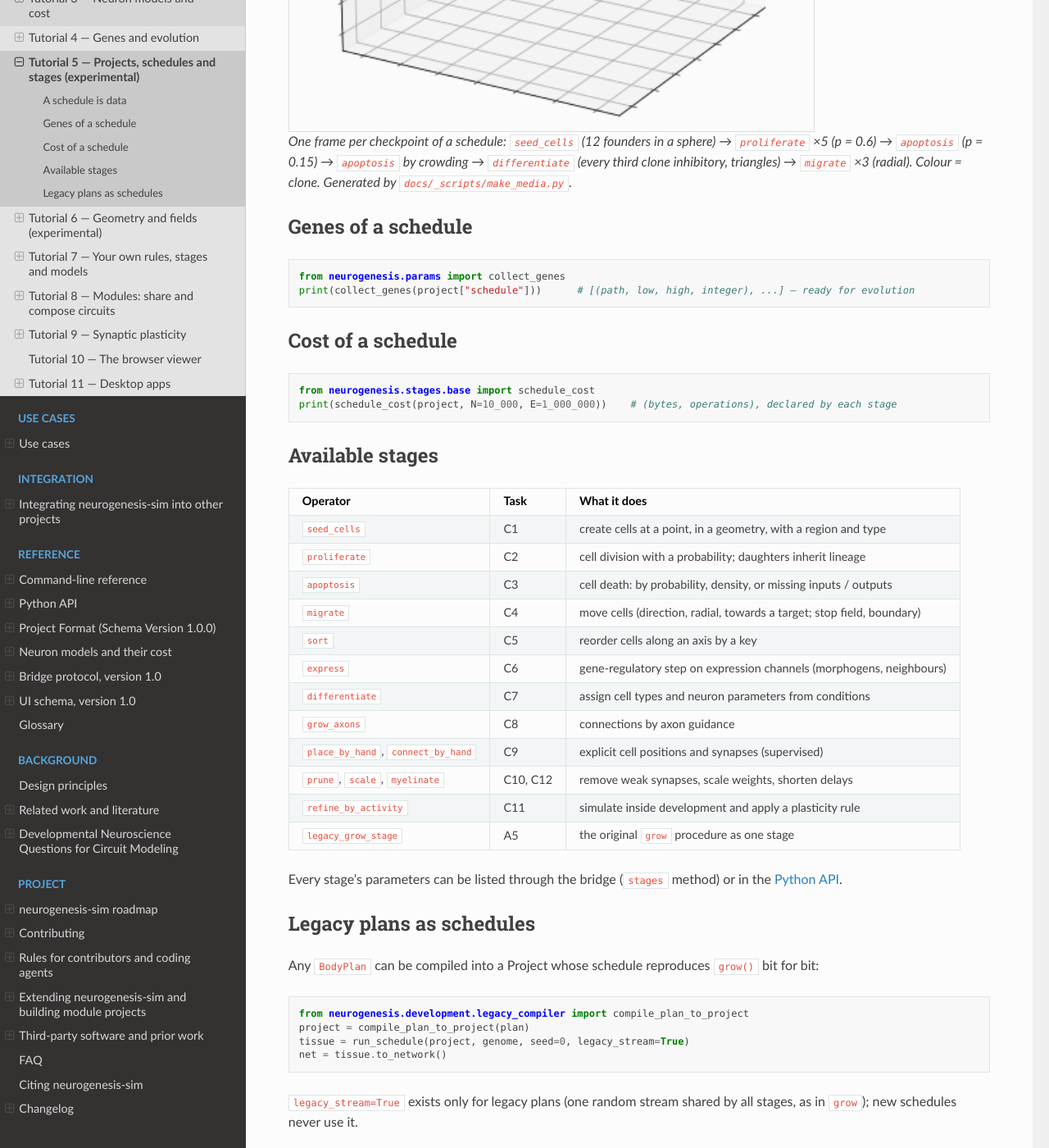
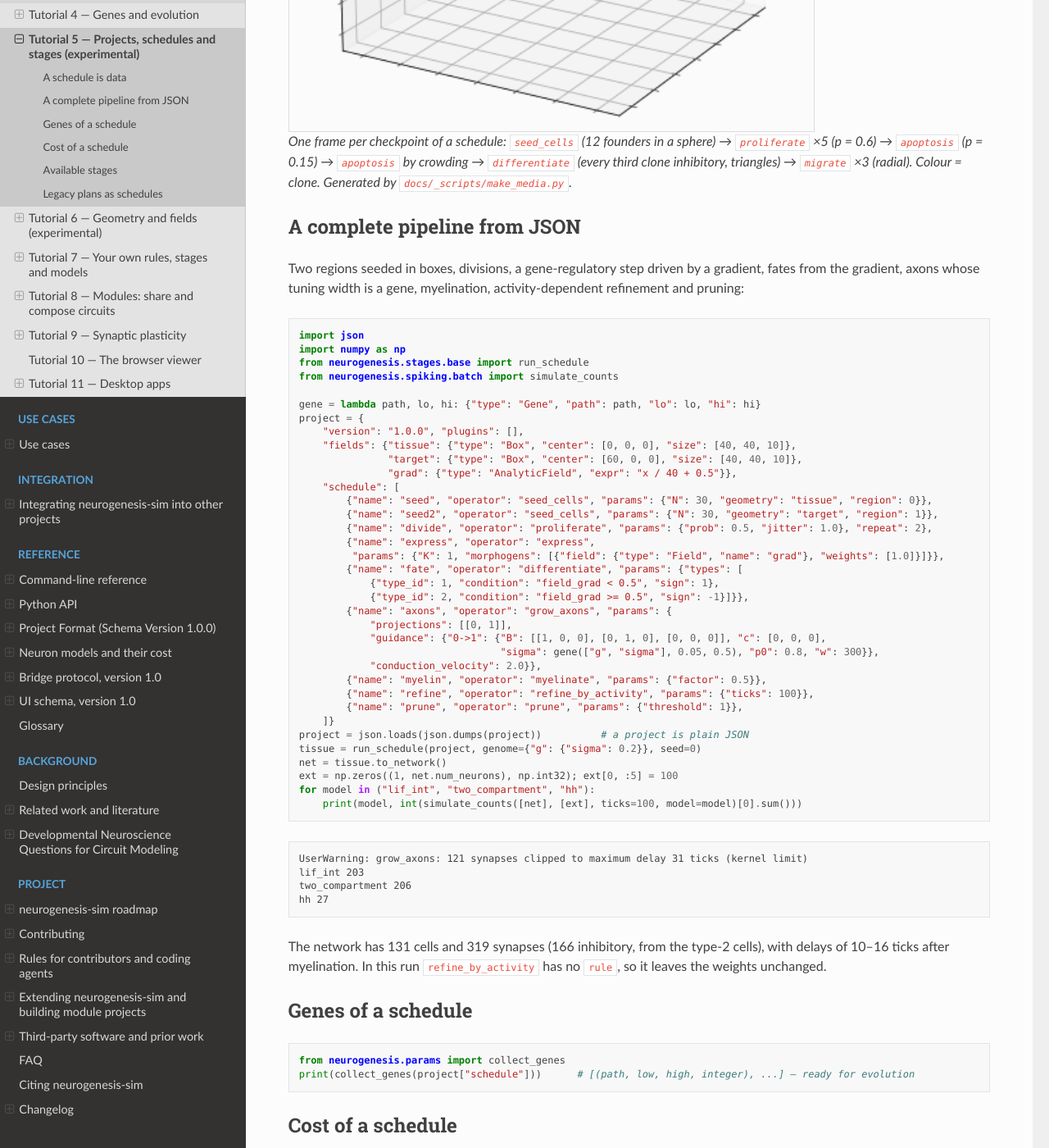
Before and after one commit to jobellet/neurogenesis-sim, a Sphinx documentation site: the page built from docs/tutorials/schedules.md, in a window 1280 px wide and 1400 px high, scrolled down 1415 px. Shown: the whole window at 82% size. Built offline with Sphinx 7.4.7 and the Read the Docs theme 3.1.0, drawn with Linux system fonts in a browser that asks for light colours; some of the changed text lies outside the part shown.

Commit message:
docs: reflect the stage fixes; add a complete JSON pipeline example [skip ci]
Warnings about defects fixed by F1-F7 (#28-#38, #40) replaced by the current behaviour;
schedules tutorial gains an end-to-end JSON project (seed, divide, express, fate,
axons with a gene, myelination, refinement, pruning) whose output was produced by
running it on main + #38 + #39 + #40 + #41. Strict build: 0 warnings.

Co-Authored-By: Claude Opus 5.5 <noreply@anthropic.com>

````diff
--- a/docs/tutorials/schedules.md
+++ b/docs/tutorials/schedules.md
@@ -2,10 +2,10 @@
 
 ```{admonition} Experimental
 :class: warning
-The stage library (roadmap phase C) was merged recently. Its API may still change, and some stages have known
-defects being fixed (the fix wave F1–F9 of the roadmap): for example, `differentiate` fails when the project's fields
-contain a geometry, and `myelinate` can produce delays beyond the kernel's 31-tick limit. The examples below use
-combinations that run today.
+The stage library (roadmap phase C) is new and its API may still change. Every stage is a no-op with empty
+parameters, stages that write delays clip them to the kernel limit (31 ticks) with a warning, and `grow_axons`
+raises an error when a projection has no guidance. A per-stage reference with parameters and known limits is in
+`docs/STAGES.md` of the repository.
 ```
 
 ## A schedule is data
@@ -44,6 +44,56 @@ print([int(t.alive.sum()) for t in checkpoints])
 
 One frame per checkpoint of a schedule: `seed_cells` (12 founders in a sphere) → `proliferate` ×5 (p = 0.6) → `apoptosis` (p = 0.15) → `apoptosis` by crowding → `differentiate` (every third clone inhibitory, triangles) → `migrate` ×3 (radial). Colour = clone. Generated by `docs/_scripts/make_media.py`.
 ```
+
+## A complete pipeline from JSON
+Two regions seeded in boxes, divisions, a gene-regulatory step driven by a gradient, fates from the gradient,
+axons whose tuning width is a gene, myelination, activity-dependent refinement and pruning:
+
+```python
+import json
+import numpy as np
+from neurogenesis.stages.base import run_schedule
+from neurogenesis.spiking.batch import simulate_counts
+
+gene = lambda path, lo, hi: {"type": "Gene", "path": path, "lo": lo, "hi": hi}
+project = {
+    "version": "1.0.0", "plugins": [],
+    "fields": {"tissue": {"type": "Box", "center": [0, 0, 0], "size": [40, 40, 10]},
+               "target": {"type": "Box", "center": [60, 0, 0], "size": [40, 40, 10]},
+               "grad": {"type": "AnalyticField", "expr": "x / 40 + 0.5"}},
+    "schedule": [
+        {"name": "seed", "operator": "seed_cells", "params": {"N": 30, "geometry": "tissue", "region": 0}},
+        {"name": "seed2", "operator": "seed_cells", "params": {"N": 30, "geometry": "target", "region": 1}},
+        {"name": "divide", "operator": "proliferate", "params": {"prob": 0.5, "jitter": 1.0}, "repeat": 2},
+        {"name": "express", "operator": "express",
+         "params": {"K": 1, "morphogens": [{"field": {"type": "Field", "name": "grad"}, "weights": [1.0]}]}},
+        {"name": "fate", "operator": "differentiate", "params": {"types": [
+            {"type_id": 1, "condition": "field_grad < 0.5", "sign": 1},
+            {"type_id": 2, "condition": "field_grad >= 0.5", "sign": -1}]}},
+        {"name": "axons", "operator": "grow_axons", "params": {
+            "projections": [[0, 1]],
+            "guidance": {"0->1": {"B": [[1, 0, 0], [0, 1, 0], [0, 0, 0]], "c": [0, 0, 0],
+                                  "sigma": gene(["g", "sigma"], 0.05, 0.5), "p0": 0.8, "w": 300}},
+            "conduction_velocity": 2.0}},
+        {"name": "myelin", "operator": "myelinate", "params": {"factor": 0.5}},
+        {"name": "refine", "operator": "refine_by_activity", "params": {"ticks": 100}},
+        {"name": "prune", "operator": "prune", "params": {"threshold": 1}},
+    ]}
+project = json.loads(json.dumps(project))          # a project is plain JSON
+tissue = run_schedule(project, genome={"g": {"sigma": 0.2}}, seed=0)
+net = tissue.to_network()
+ext = np.zeros((1, net.num_neurons), np.int32); ext[0, :5] = 100
+for model in ("lif_int", "two_compartment", "hh"):
+    print(model, int(simulate_counts([net], [ext], ticks=100, model=model)[0].sum()))
+```
+```text
+UserWarning: grow_axons: 121 synapses clipped to maximum delay 31 ticks (kernel limit)
+lif_int 203
+two_compartment 206
+hh 27
+```
+The network has 131 cells and 319 synapses (166 inhibitory, from the type-2 cells), with delays of 10–16 ticks
+after myelination. In this run `refine_by_activity` has no `rule`, so it leaves the weights unchanged.
 
 ## Genes of a schedule
 ```python
````
Also changed, not shown: docs/index.md (+1 -1 lines), docs/tutorials/fields-geometry.md (+2 -2 lines), docs/tutorials/plasticity.md (+2 -5 lines).
